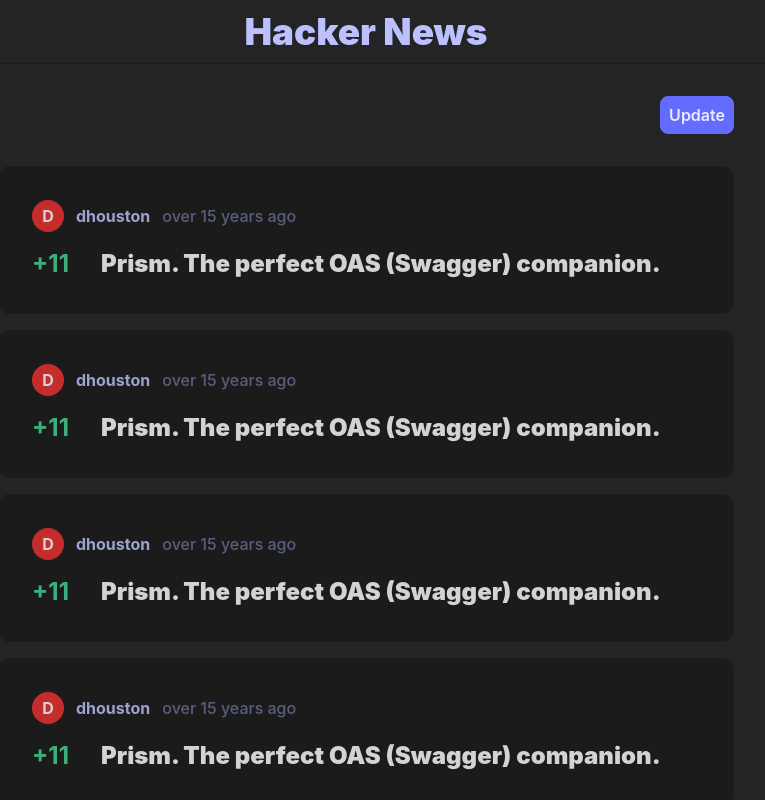
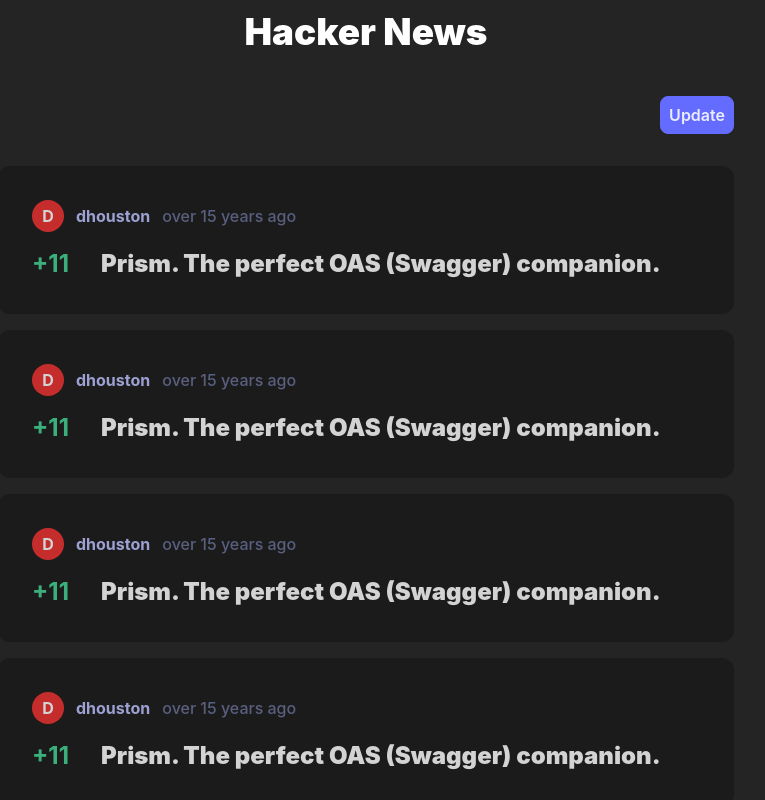
Before and after one commit to Paavveel/hacker-news, a React (Vite) app in the folder client/: page / in a window 1280 px wide. Shown: the top 800 px of the page, without its empty margins (274-1039 px from the left). Built offline with nearby package versions, Linux system fonts and the light colour scheme.

Commit message:
refactor: change Header logo color

```diff
--- a/client/src/components/Header/Header.module.css
+++ b/client/src/components/Header/Header.module.css
@@ -3,11 +3,10 @@
   align-items: center;
   justify-content: center;
   min-height: 4em;
-  box-shadow: inset 0 -1px 1px var(--secondary-bg-color);
 }
 
 .logo {
-  color: var(--primary-light);
+  color: var(--white-text-color);
   font-size: 2.3rem;
   font-weight: 900;
 }
```
